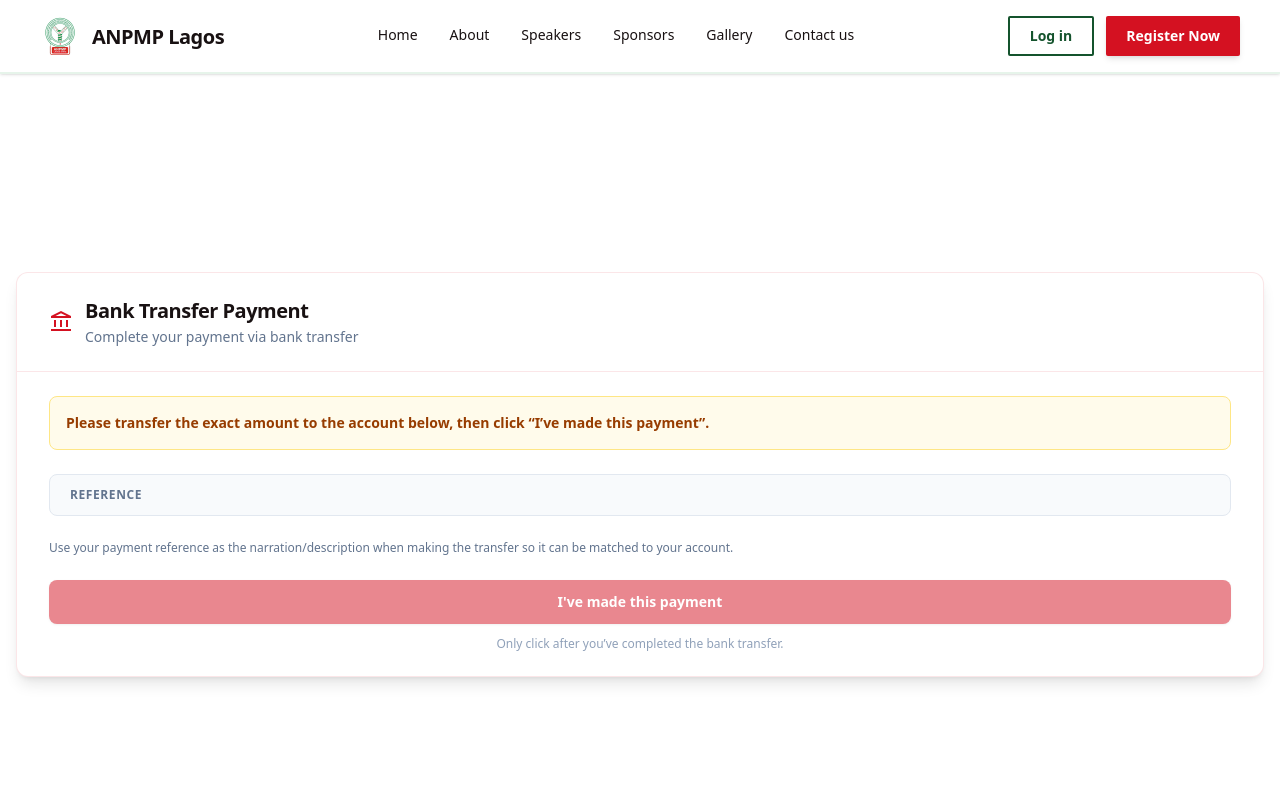
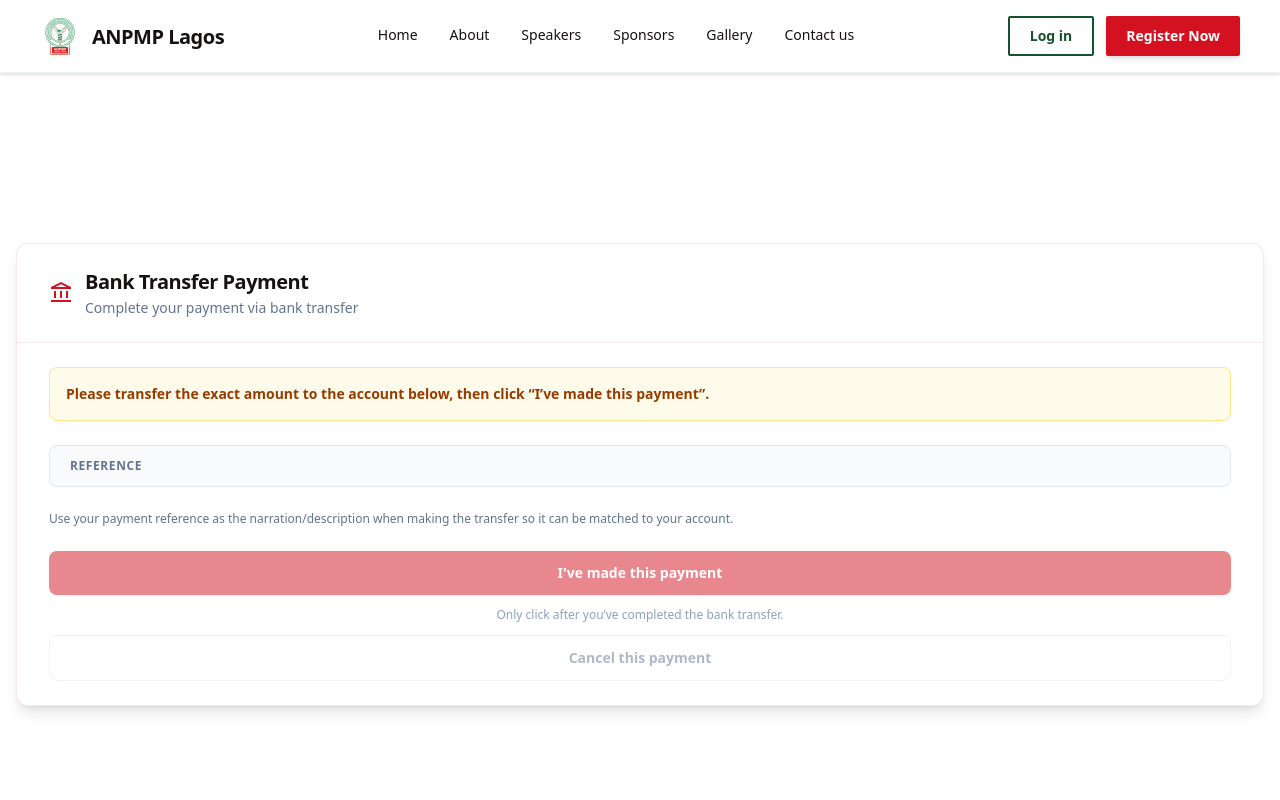
Before and after one commit to alexindevs/anpmplagos-conference, a Next.js app: page /payment/manual-pending in a window 1280 px wide. Shown: the top 800 px of the page. Built offline with nearby package versions, Linux system fonts and the light colour scheme; no server answers.

Commit message:
feat: add cancel-payment button so users can re-checkout without waiting on the pending hold TTL

```diff
--- a/src/app/payment/manual-pending/page.tsx
+++ b/src/app/payment/manual-pending/page.tsx
@@ -1,8 +1,8 @@
 "use client";
 
 import { Suspense, useState } from "react";
-import { useSearchParams } from "next/navigation";
-import { claimPaymentMade, ApiError } from "@/lib/api";
+import { useRouter, useSearchParams } from "next/navigation";
+import { claimPaymentMade, cancelPayment, ApiError } from "@/lib/api";
 
 const BANK_NAME = process.env.NEXT_PUBLIC_BANK_NAME ?? "";
 const ACCOUNT_NUMBER = process.env.NEXT_PUBLIC_BANK_ACCOUNT_NUMBER ?? "";
@@ -17,10 +17,12 @@ export default function ManualPaymentPendingPage() {
 }
 
 function ManualPaymentPendingContent() {
+  const router = useRouter();
   const searchParams = useSearchParams();
   const reference = searchParams.get("reference") ?? "";
   const [claimed, setClaimed] = useState(false);
   const [loading, setLoading] = useState(false);
+  const [cancelling, setCancelling] = useState(false);
   const [error, setError] = useState<string | null>(null);
 
   const handleClaim = async () => {
@@ -34,6 +36,21 @@ function ManualPaymentPendingContent() {
       setError(e instanceof ApiError ? e.message : "Something went wrong. Please try again.");
     } finally {
       setLoading(false);
+    }
+  };
+
+  const handleCancel = async () => {
+    if (!reference) return;
+    if (!confirm("Cancel this payment? Your cart items will remain available so you can check out again.")) return;
+    setCancelling(true);
+    setError(null);
+    try {
+      await cancelPayment(reference);
+      router.push("/");
+    } catch (e) {
+      setError(e instanceof ApiError ? e.message : "Something went wrong. Please try again.");
+    } finally {
+      setCancelling(false);
     }
   };
 
@@ -112,7 +129,7 @@ function ManualPaymentPendingContent() {
               )}
               <button
                 onClick={handleClaim}
-                disabled={loading || !reference}
+                disabled={loading || cancelling || !reference}
                 className="flex w-full items-center justify-center gap-2 rounded-xl bg-primary px-6 py-3 text-sm font-bold text-white shadow-sm transition-opacity hover:opacity-90 disabled:cursor-not-allowed disabled:opacity-50"
               >
                 {loading && (
@@ -123,6 +140,13 @@ function ManualPaymentPendingContent() {
               <p className="text-center text-xs text-slate-400 dark:text-white/30">
                 Only click after you&rsquo;ve completed the bank transfer.
               </p>
+              <button
+                onClick={handleCancel}
+                disabled={loading || cancelling || !reference}
+                className="flex w-full items-center justify-center gap-2 rounded-xl border border-slate-200 px-6 py-3 text-sm font-bold text-slate-500 transition-opacity hover:opacity-90 disabled:cursor-not-allowed disabled:opacity-50 dark:border-border-dark dark:text-white/50"
+              >
+                {cancelling ? "Cancelling…" : "Cancel this payment"}
+              </button>
             </div>
           )}
         </div>
```
